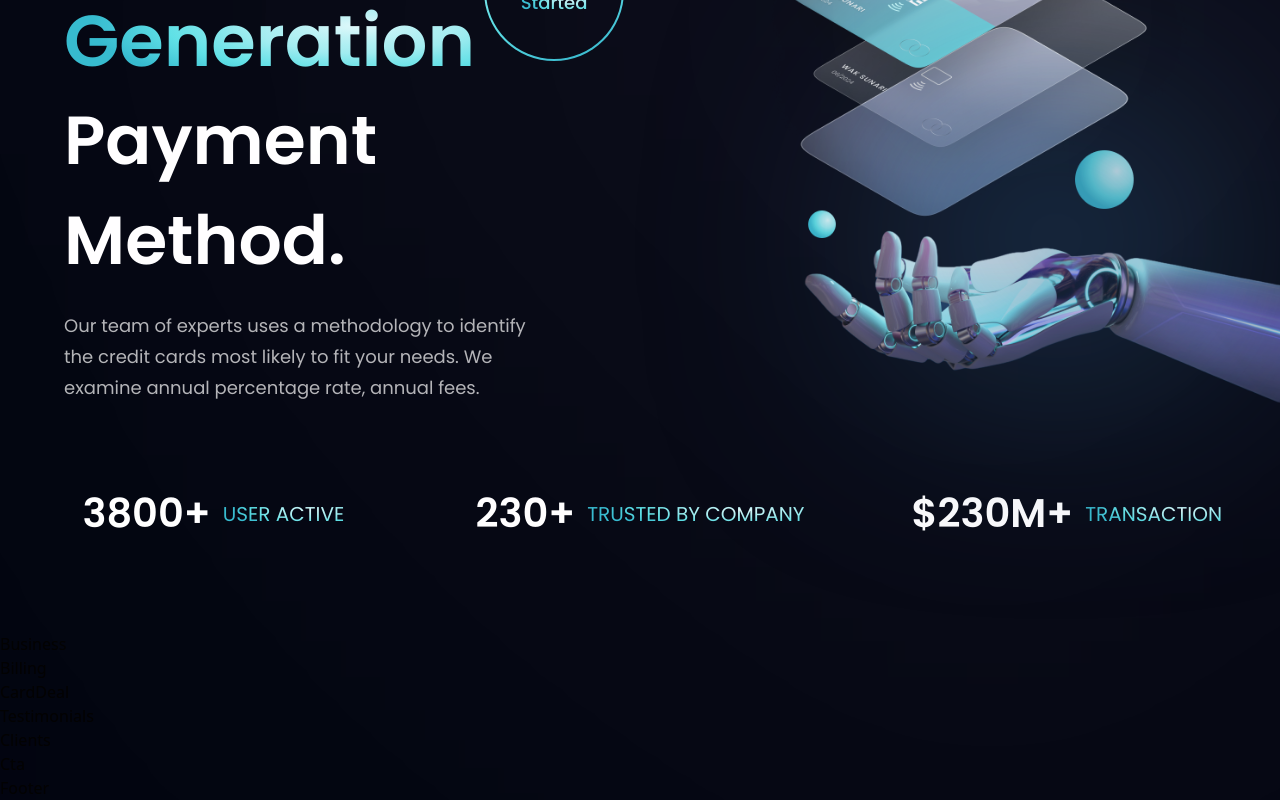
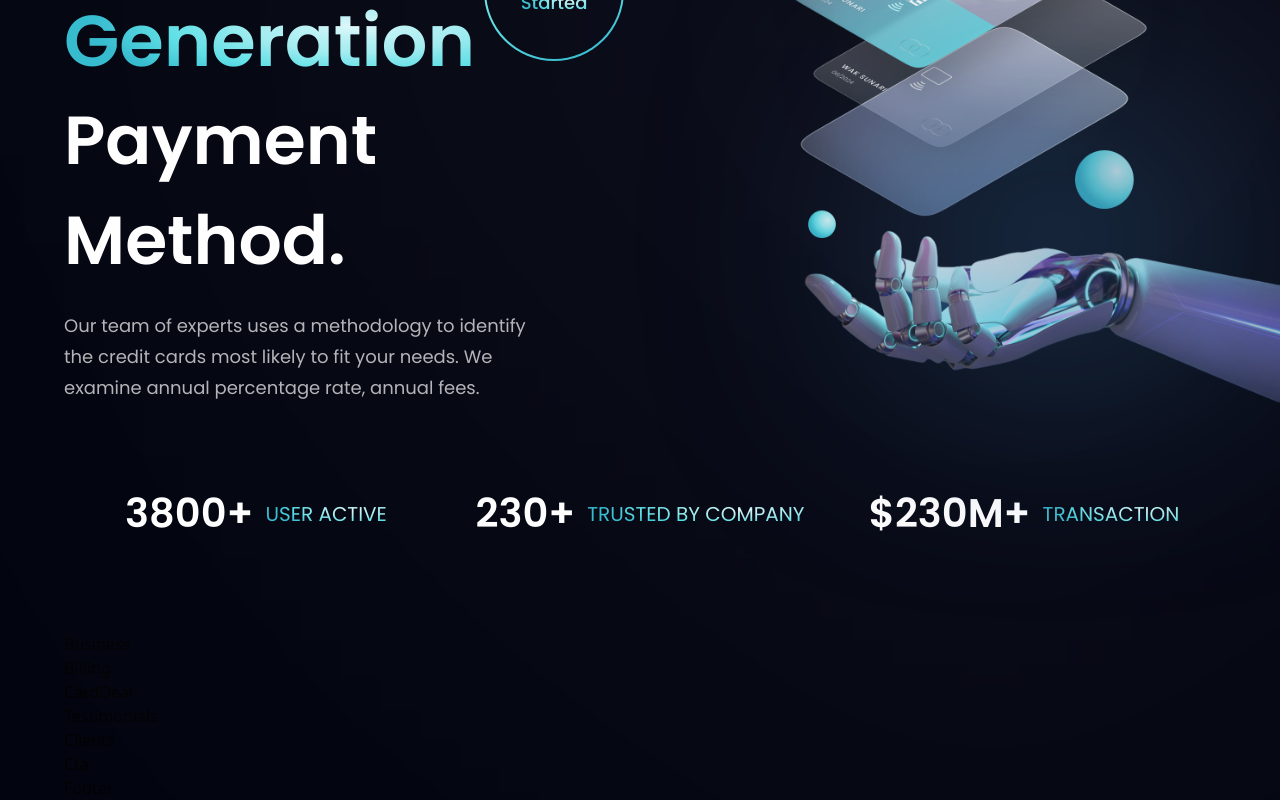
Before and after one commit to samanhoseinpour/crypto-bank, a React (Vite) app: page / in a window 1280 px wide. Shown: the part 313-1113 px from the top of the page. Built offline with nearby package versions, Linux system fonts and the light colour scheme.

Commit message:
fix:container-issue

```diff
--- a/src/App.jsx
+++ b/src/App.jsx
@@ -26,7 +26,7 @@
       </div>
     </div>
 
-    <div className={`bg-primary ${styles.flexStart} ${styles.boxWidth}`}>
+    <div className={`bg-primary ${styles.paddingX} ${styles.flexCenter}`}>
       <div className={`${styles.boxWidth}`}>
         <Stats />
         <Business />
```
